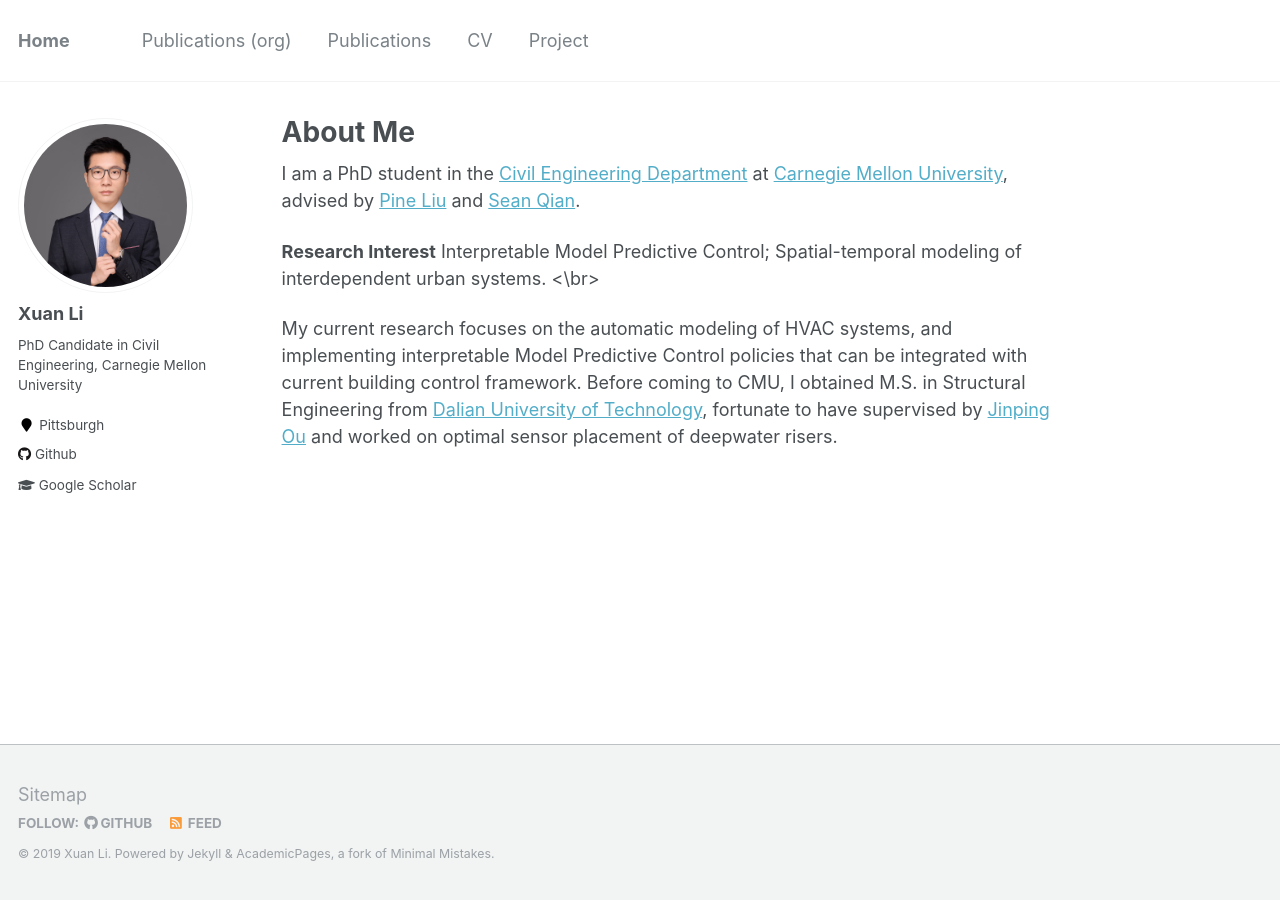
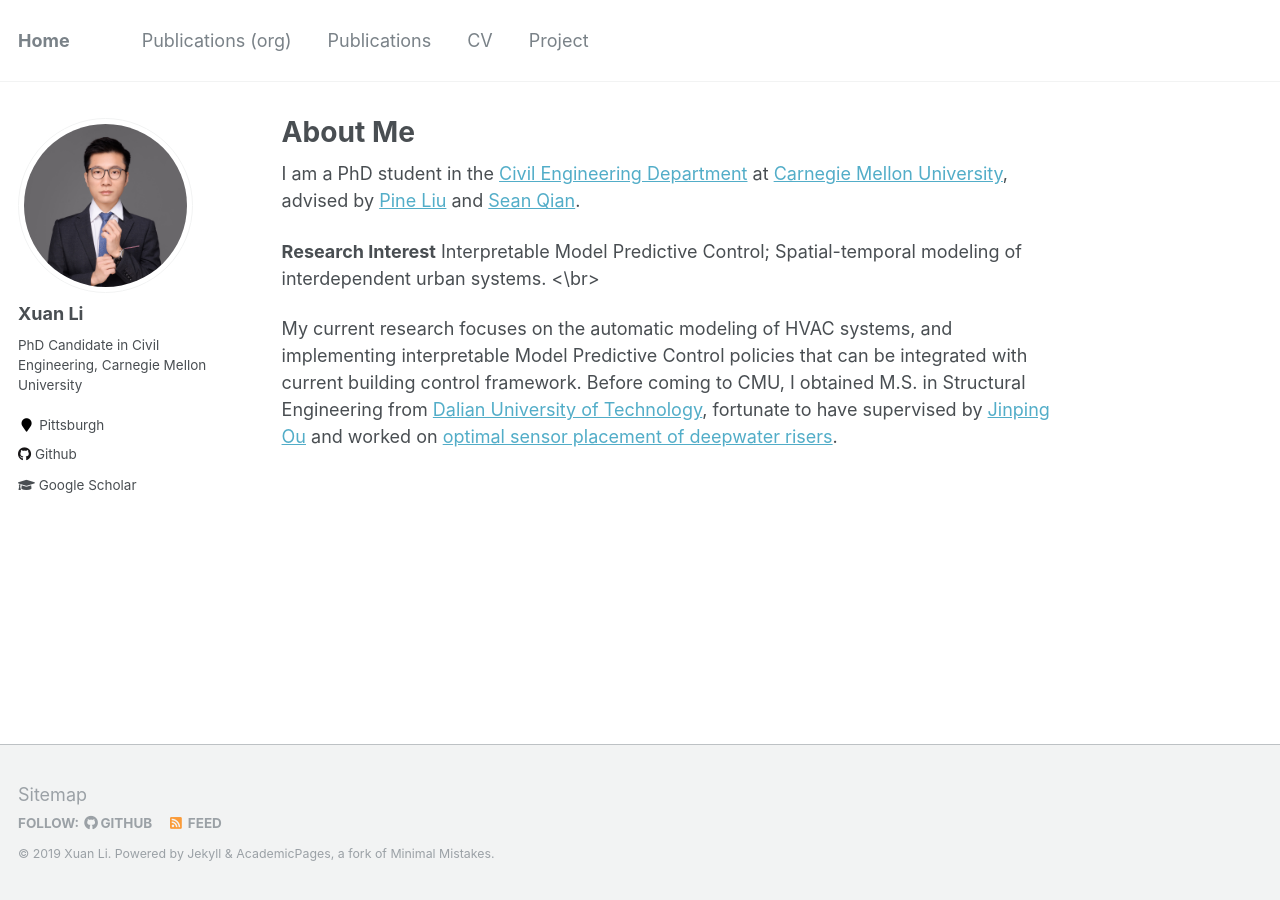
Before and after one commit to milanlx/milanlx.github.io, a Jekyll site: the page built from _pages/about.md, in a window 1280 px wide. Built offline with Jekyll 4.4.1, drawn with Linux system fonts in a browser that asks for light colours; part of the change alters nothing that is shown.

```diff
--- a/_pages/about.md
+++ b/_pages/about.md
@@ -13,4 +13,4 @@ I am a PhD student in the [Civil Engineering Department](https://www.cmu.edu/cee
 **Research Interest**
 Interpretable Model Predictive Control; Spatial-temporal modeling of interdependent urban systems. <\br>
 
-My current research focuses on the automatic modeling of HVAC systems, and implementing interpretable Model Predictive Control policies that can be integrated with current building control framework. Before coming to CMU, I obtained M.S. in Structural Engineering from [Dalian University of Technology](https://en.dlut.edu.cn/), fortunate to have supervised by [Jinping Ou](http://homepage.hit.edu.cn/oujinping) and worked on optimal sensor placement of deepwater risers.
+My current research focuses on the automatic modeling of HVAC systems, and implementing interpretable Model Predictive Control policies that can be integrated with current building control framework. Before coming to CMU, I obtained M.S. in Structural Engineering from [Dalian University of Technology](https://en.dlut.edu.cn/), fortunate to have supervised by [Jinping Ou](http://homepage.hit.edu.cn/oujinping) and worked on [optimal sensor placement of deepwater risers](https://github.com/milanlx/milanlx.github.io/blob/master/files/Master%20Dissertation%20(original).pdf).
```
